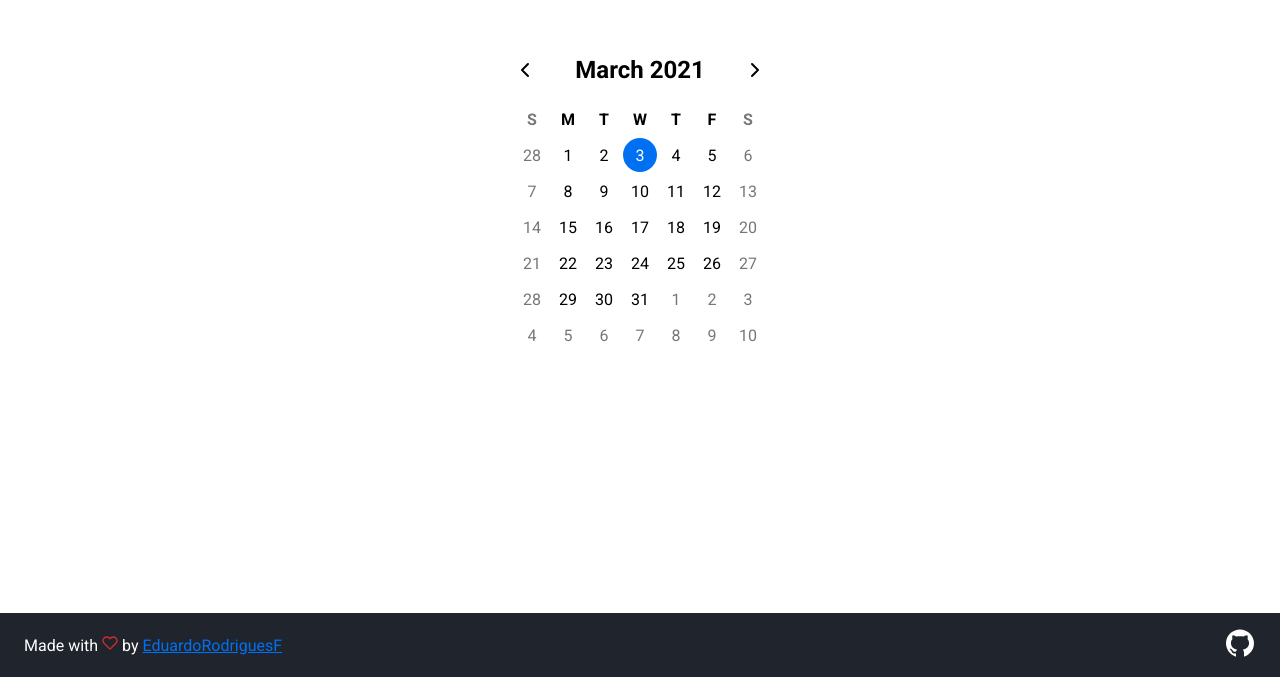
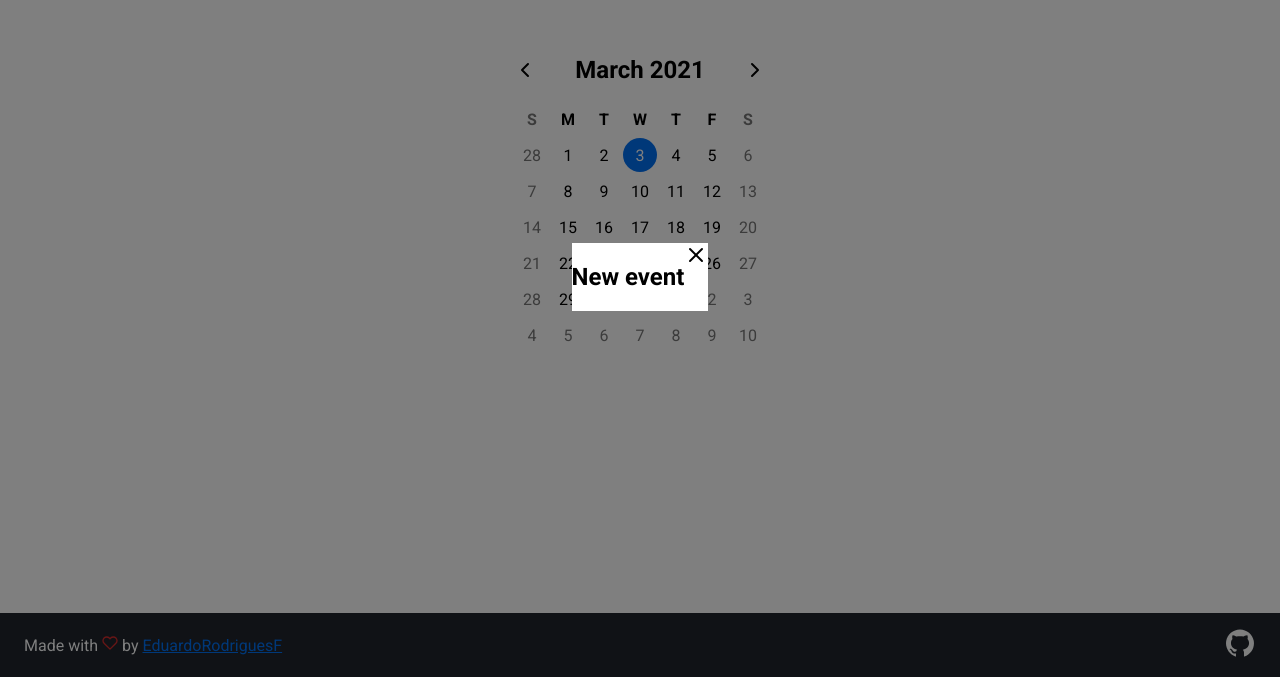
Before and after one commit to EduardoRodriguesF/calendar, a React (Create React App) app: page / in a window 1280 px wide. Shown: the part 123-800 px from the top of the page. Built offline with nearby package versions, Linux system fonts and the light colour scheme.

Commit message:
feat: modal

```diff
--- a/src/App/index.tsx
+++ b/src/App/index.tsx
@@ -7,10 +7,12 @@ import Footer from '../components/Footer';
 import { Container } from './styles';
 
 import store from '../store';
+import Modal from '../components/Modal';
 
 const App: React.FC = () => {
   return (
     <Provider store={store}>
+      <Modal />
       <Container>
         <Calendar />
         <Footer />
--- /dev/null
+++ b/src/components/Modal/index.tsx
@@ -0,0 +1,23 @@
+import React, { useCallback } from 'react';
+import { FiX } from 'react-icons/fi';
+
+import { Container, Content, ModalHeader } from './styles';
+
+const Modal: React.FC = () => {
+  const handleModalClose = useCallback(() => {
+    console.log('modal close');
+  }, []);
+
+  return (
+    <Container>
+      <Content>
+        <ModalHeader>
+          <h2>New event</h2>
+          <FiX onClick={handleModalClose} size={24} />
+        </ModalHeader>
+      </Content>
+    </Container>
+  );
+};
+
+export default Modal;
--- /dev/null
+++ b/src/components/Modal/styles.ts
@@ -0,0 +1,20 @@
+import styled from 'styled-components';
+
+export const Container = styled.div`
+  display: flex;
+  align-items: center;
+  justify-content: center;
+  position: absolute;
+  z-index: 99;
+  width: 100%;
+  height: 100vh;
+  background: rgba(0, 0, 0, 0.5);
+`;
+
+export const Content = styled.div`
+  background-color: #fff;
+`;
+
+export const ModalHeader = styled.header`
+  display: flex;
+`;
```
